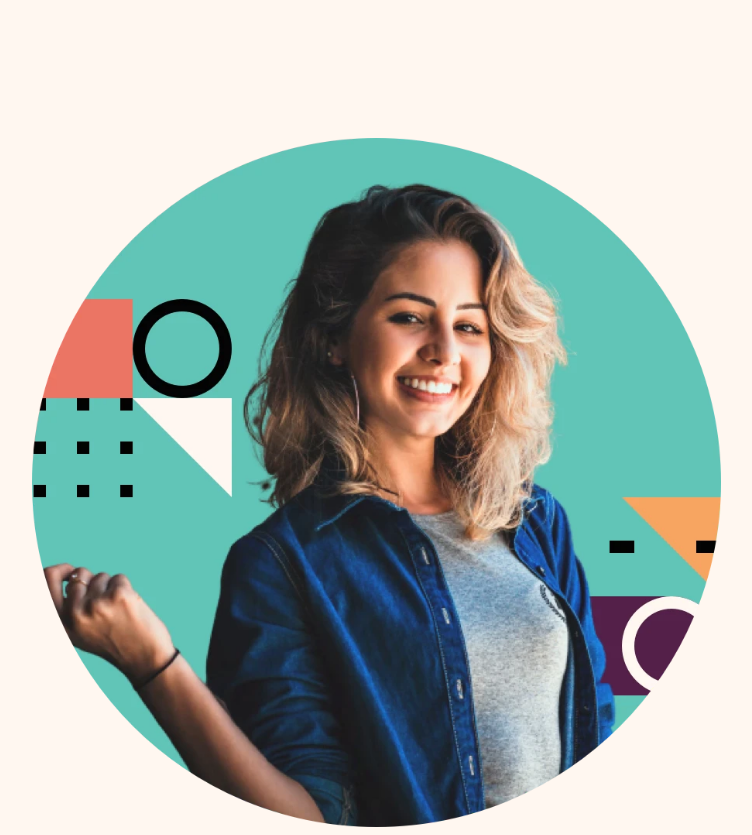
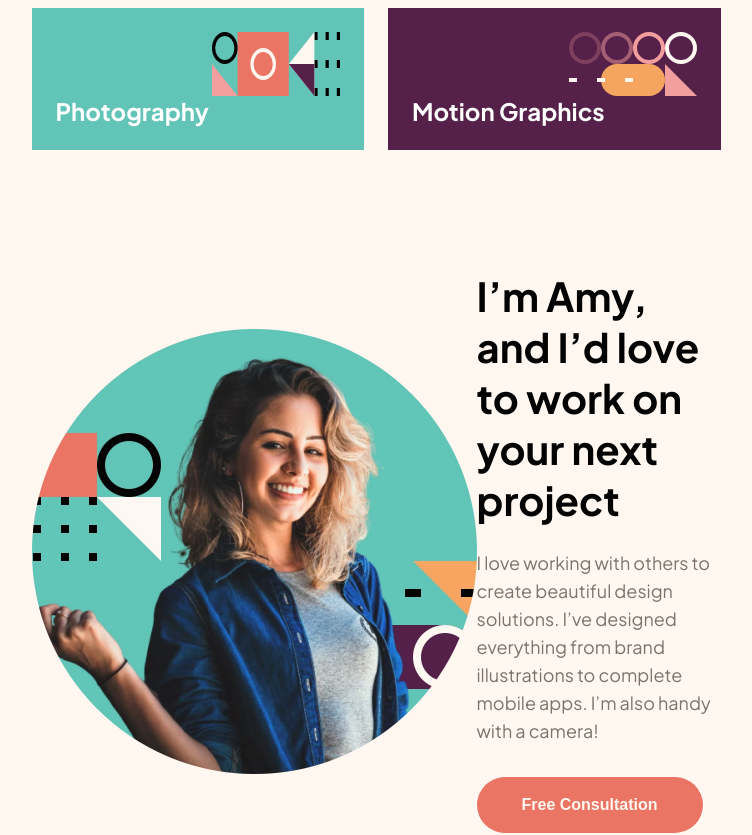
Before and after one commit to EdwardShanahan9/single_page_portfolio_design, a React (Vite) app: page / in a window 1280 px wide. Shown: the part 741-1576 px from the top of the page, without its empty margins (264-1016 px from the left). Built offline with nearby package versions, Linux system fonts and the light colour scheme.

Commit message:
Style about section for desktop and tablet screen sizes

```diff
--- a/src/component/Service/Service.css
+++ b/src/component/Service/Service.css
@@ -81,7 +81,7 @@
   }
 }
 
-@media (min-width: 768px) {
+@media (min-width: 1440px) {
   .service-1 {
     grid-column: 1 / 3;
     grid-row: 1 / 3;
--- a/src/layout/About/About.css
+++ b/src/layout/About/About.css
@@ -7,6 +7,7 @@
   width: 100%;
   height: 100%;
   display: block;
+  object-fit: contain;
 }
 
 .about__text {
@@ -25,3 +26,70 @@
   line-height: 2.6rem;
   margin-bottom: 2.4rem;
 }
+
+@media (min-width: 768px) {
+  .about {
+    display: flex;
+    justify-content: space-between;
+  }
+
+  .about__img {
+    flex-basis: 50%;
+    position: relative;
+  }
+
+  .about img {
+    margin-bottom: 0rem;
+    width: 364px;
+    height: 364px;
+    display: block;
+    object-fit: contain;
+    position: absolute;
+    left: -105px;
+  }
+
+  .about__text {
+    text-align: left;
+    flex-basis: 45%;
+  }
+
+  .about h2 {
+    font-size: 3.2rem;
+  }
+
+  .about p {
+    font-size: 1.8rem;
+    line-height: 2.8rem;
+  }
+}
+
+@media (min-width: 1140px) {
+  .about {
+    align-items: center;
+  }
+
+  .about__img {
+    flex-basis: 50%;
+    position: relative;
+  }
+
+  .about img {
+    width: 445px;
+    height: 445px;
+    position: relative;
+    left: 0px;
+  }
+
+  .about__text {
+    text-align: left;
+    flex-basis: 45%;
+  }
+
+  .about h2 {
+    font-size: 4rem;
+  }
+
+  .about p {
+    margin-bottom: 3.2rem;
+  }
+}
--- a/src/layout/About/About.jsx
+++ b/src/layout/About/About.jsx
@@ -5,7 +5,9 @@ import Button from "../../component/Button/Button";
 const About = () => {
   return (
     <section className="about">
-      <img src={AboutImage} alt="Profile Image" />
+      <div className="about__img">
+        <img src={AboutImage} alt="Profile Image" />
+      </div>
 
       <div className="about__text">
         <h2>I’m Amy, and I’d love to work on your next project</h2>
--- a/src/layout/Services/Servies.css
+++ b/src/layout/Services/Servies.css
@@ -15,7 +15,7 @@
   }
 }
 
-@media (min-width: 1140px) {
+@media (min-width: 1440px) {
   .services {
     display: grid;
     grid-template-columns: 1fr 1fr 1fr 1fr 1fr 1fr;
```
